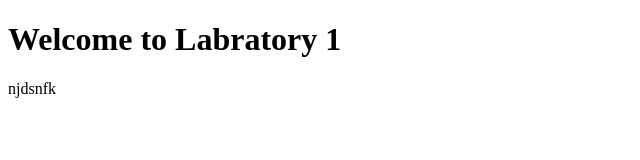
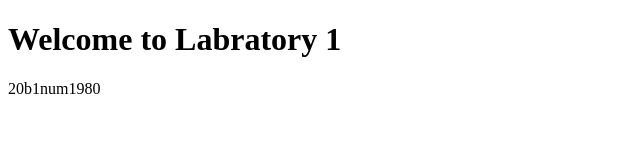
Before and after one commit to Dogiiiiiii/dgi, a plain HTML site: page index.html in a window 1280 px wide. Shown: the full height of the page, 0-640 px from the left. Drawn offline with Linux system fonts and the light colour scheme.

Commit message:
my first commit

```diff
--- a/index.html
+++ b/index.html
@@ -5,6 +5,6 @@
 </head>
 <body>
 	<h1>Welcome to Labratory 1</h1>
-	<p>njdsnfk</p>
+	<p>20b1num1980</p>
 </body>
 </html>
```
